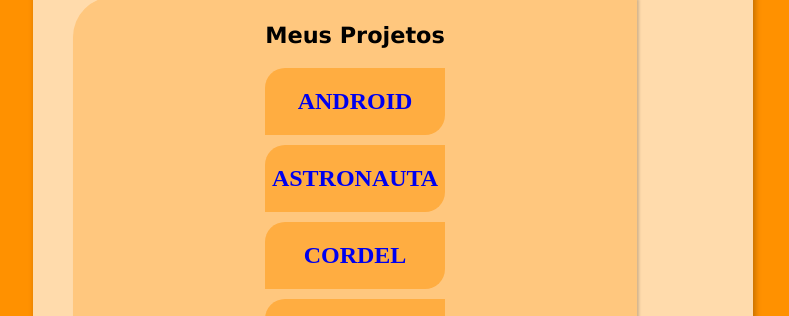
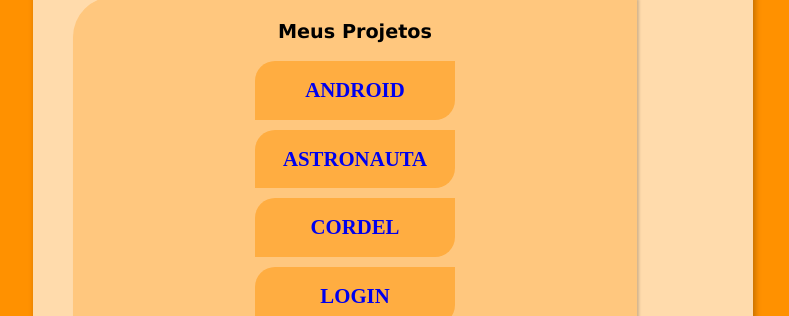
Before and after one commit to brunowfb/desafio-flexbox-Dudu, a plain HTML site: page index.html in a window 1280 px wide. Shown: the part 462-778 px from the top of the page, without its empty margins (255-1044 px from the left). Drawn offline with Linux system fonts and the light colour scheme.

Commit message:
alteração coluna 2

```diff
--- a/estilo/estilo4.css
+++ b/estilo/estilo4.css
@@ -161,7 +161,7 @@ div.titulo {
 
 div.titulo > h1 {
     flex: auto;
-    font-size: 1.4em;
+    font-size: 1.2em;
     font-family:'Lucida Sans', 'Lucida Sans Regular', 'Lucida Grande', 'Lucida Sans Unicode', Geneva, Verdana, sans-serif;
     text-align: center;
 
@@ -180,7 +180,7 @@ div.projetos {
 
 div.social {
     flex: auto;
-    width:180px;
+    width:200px;
     background-color: rgb(255, 173, 65);
     border-radius: 20px 0px;
     text-align: center;
@@ -196,10 +196,10 @@ div.social > a {
 
 div.social > a > h2 {
     flex: auto;
-    font-size: 1.5em;
     text-align: center;
 
 }
+
 
 div.social:hover {
     flex: auto;
--- a/index.html
+++ b/index.html
@@ -76,22 +76,28 @@
                         </div>
                         <div class="social">
                             <a href="https://brunowfb.github.io/projeto-astronauta/" target="_blank">
-                                <h2>ASTRONAUTA</h2>
+                                <h2>ASTRONAUTA
+                                    <style>
+                                        h2 {
+                                            font-size: 1.3em;
+                                        }
+                                    </style>
+                                </h2>
                             </a>
                         </div>
                         <div class="social">
                             <a href="https://brunowfb.github.io/projeto-cordel/" target="_blank">
-                                <H2>CORDEL</H2>
+                                <h2>CORDEL</H2>
                             </a>
                         </div>
                         <div class="social">
                             <a href="https://brunowfb.github.io/projeto-login/" target="_blank">
-                                <H2>LOGIN</H2>
+                                <h2>LOGIN</H2>
                             </a>
                         </div>
                         <div class="social">
                             <a href="https://brunowfb.github.io/projeto-social/" target="_blank">
-                                <H2>SOCIAL</H2>
+                                <h2>SOCIAL</H2>
                             </a>
                         </div>
                     </div>
```
